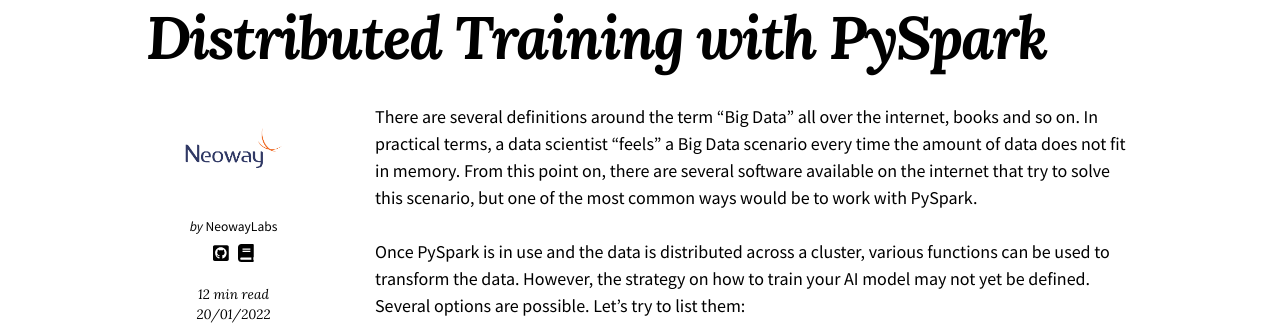
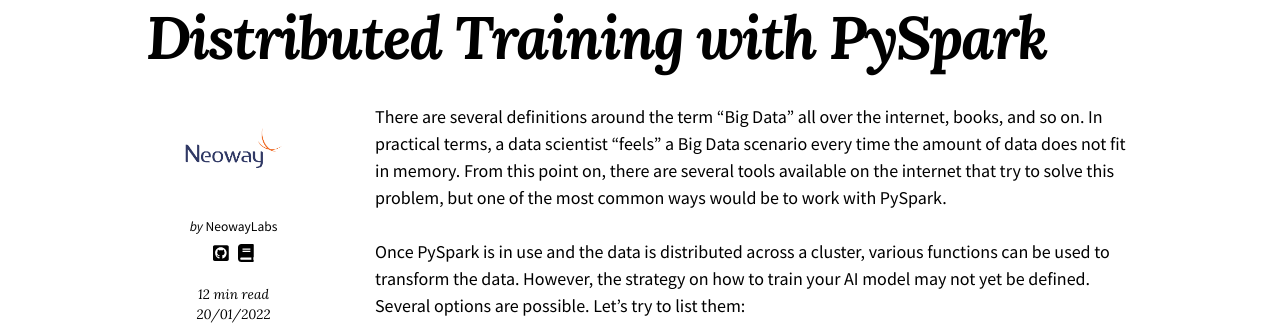
Before and after one commit to NeowayLabs/neowaylabs.github.io, a Jekyll site: the page built from _posts/2022-01-20-distributed-training-with-pyspark.md, in a window 1280 px wide and 900 px high. Shown: the part 365-690 px from the top of the window. Built offline with Jekyll 4.4.1, drawn with Linux system fonts in a browser that asks for light colours; nearby versions of some CDN libraries; comment, search, counter and statistics services are not loaded.

Commit message:
Update _posts/2022-01-20-distributed-training-with-pyspark.md
Co-authored-by: Luiz Felipe Manke <37818079+luizmanke@users.noreply.github.com>

```diff
--- a/_posts/2022-01-20-distributed-training-with-pyspark.md
+++ b/_posts/2022-01-20-distributed-training-with-pyspark.md
@@ -9,7 +9,7 @@ tags:
 excerpt: ""
 ---
 
-There are several definitions around the term "Big Data" all over the internet, books and so on. In practical terms, a data scientist "feels" a Big Data scenario every time the amount of data does not fit in memory. From this point on, there are several software available on the internet that try to solve this scenario, but one of the most common ways would be to work with PySpark.
+There are several definitions around the term "Big Data" all over the internet, books, and so on. In practical terms, a data scientist "feels" a Big Data scenario every time the amount of data does not fit in memory. From this point on, there are several tools available on the internet that try to solve this problem, but one of the most common ways would be to work with PySpark.
 
 Once PySpark is in use and the data is distributed across a cluster, various functions can be used to transform the data. However, the strategy on how to train your AI model may not yet be defined. Several options are possible. Let's try to list them:
 
```
